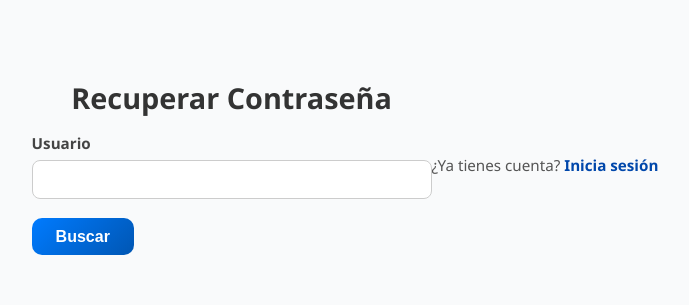
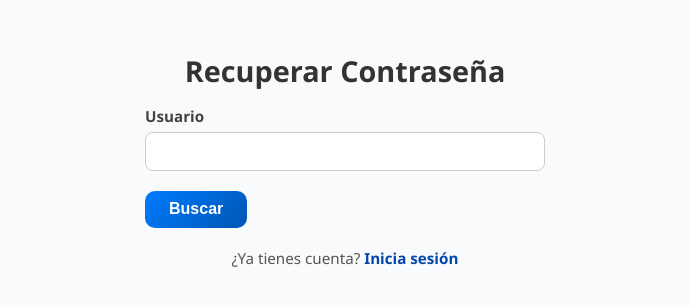
Before and after one commit to RobertoBarre25/Front_ApiAutor, a React (Vite) app in the folder front_ApiAutor/: page /recuperar in a window 1280 px wide. Shown: the part 245-550 px from the top of the page, without its empty margins (295-984 px from the left). Built offline with nearby package versions, Linux system fonts and the light colour scheme.

Commit message:
Update ForgotPassword.jsx

```diff
--- a/front_ApiAutor/src/pages/ForgotPassword.jsx
+++ b/front_ApiAutor/src/pages/ForgotPassword.jsx
@@ -26,8 +26,15 @@
     <div className="forgot-container">
   <div className="forgot-box fade-in">
     <h2 className="forgot-title">Recuperar Contraseña</h2>
-    <Input label="Usuario" value={username} onChange={(e) => setUsername(e.target.value)} />
+
+    <Input
+      label="Usuario"
+      value={username}
+      onChange={(e) => setUsername(e.target.value)}
+    />
+
     <Button onClick={handleBuscar}>Buscar</Button>
+
     {error && <p className="forgot-error">{error}</p>}
 
     {pregunta && (
@@ -37,13 +44,14 @@
         <Button onClick={continuar}>Responder</Button>
       </div>
     )}
-  </div>
 
-  <br />
-  <div className="login-link-footer">
-    <p>¿Ya tienes cuenta? <Link to="/">Inicia sesión</Link></p>
+    {/* Este es el enlace, colócalo aquí */}
+    <div className="login-link-footer">
+      <p>¿Ya tienes cuenta? <Link to="/">Inicia sesión</Link></p>
+    </div>
   </div>
 </div>
+
 
   );
 };
```
